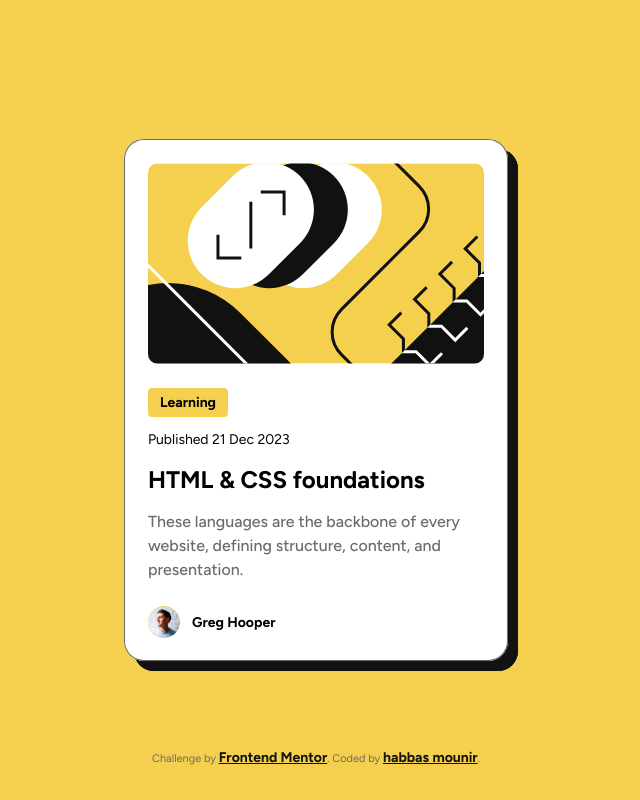
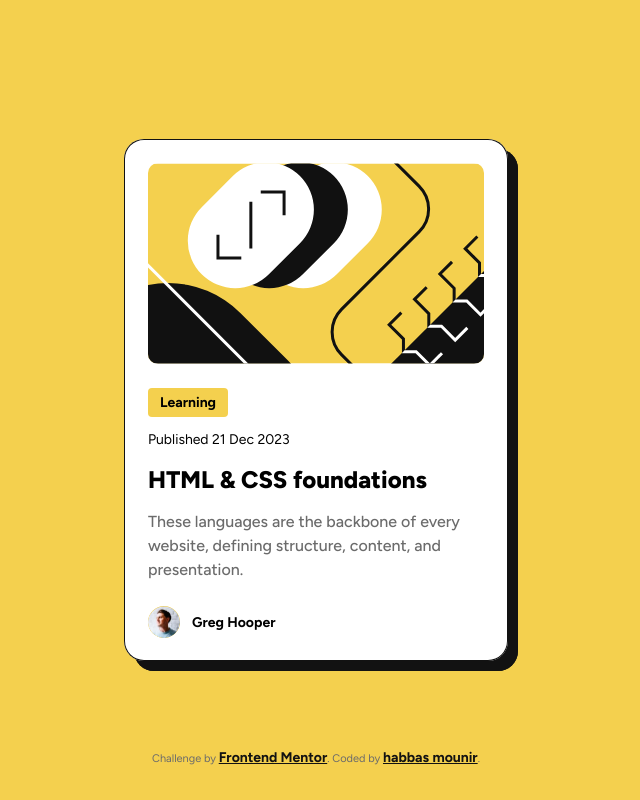
Before and after one commit to HabbasMounir/blog-preview-card-main, a plain HTML site: page index.html in a window 1280 px wide. Shown: the whole page, without its empty margins (324-964 px from the left). Drawn offline with Linux system fonts and the light colour scheme.

Commit message:
.card{box-shadow change} .card head {fontWeight change}

```diff
--- a/index.html
+++ b/index.html
@@ -31,13 +31,14 @@
       --font-head-one:24px;
       --font-weight-normal:400;
       --font-weight-extra:700;
+      --font-weight-extra-bold:800;
     }
     :root{
       --card-height:calc(clamp(501px, 100vh, 522px) - 2 * var(--card-padding));
       --card-width:calc(clamp(0px, 100vw,  384px) - 2 * var(--card-padding));
       --card-drop-shadow:var(--color-Gray-950) 10px  10px 0;
       --card-strock:1px solid;
-      --card-shadow: inset 0px 0px 0px 1px var(--color-Gray-500) ;
+      --card-shadow: inset 0px 0px 0px 1px var(--color-Gray-950) ;
       --card-radius:20px;
       --card-padding:24px;
       --card-gap:24px;
@@ -105,7 +106,7 @@
     }
     .card__head{
       font-size: var(--font-head-one);
-      font-weight: var(--font-weight-extra);
+      font-weight:var(--font-weight-extra-bold);
     }
     .card__head:hover{
       color: var(--color-Yellow);
```
